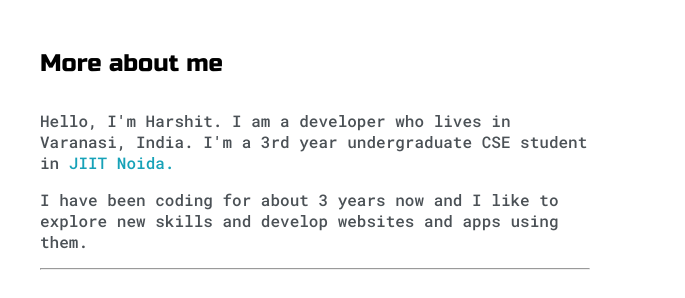
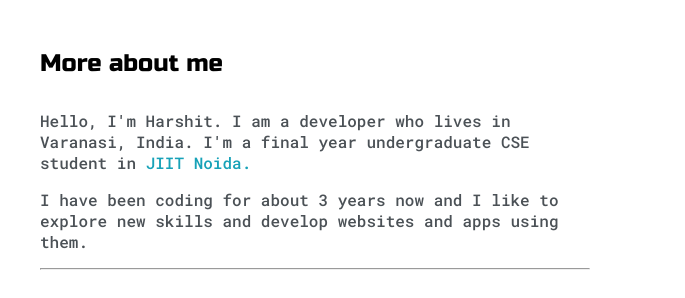
Before and after one commit to Harshitk-cp/Harshitk_Portfolio.github.io, a plain HTML site: page index.html in a window 1280 px wide. Shown: the part 714-1012 px from the top of the page, 0-685 px from the left. Drawn offline with Linux system fonts and the light colour scheme.

Commit message:
Update index.html

```diff
--- a/index.html
+++ b/index.html
@@ -79,7 +79,7 @@
 				<div class="about-me">
 					<h4>More about me</h4>
 
-					<p>Hello, I'm Harshit. I am a developer who lives in Varanasi, India. I'm a 3rd year undergraduate CSE student in <a target="_blank" href="https://www.jiit.ac.in/">JIIT Noida.</a></p>
+					<p>Hello, I'm Harshit. I am a developer who lives in Varanasi, India. I'm a final year undergraduate CSE student in <a target="_blank" href="https://www.jiit.ac.in/">JIIT Noida.</a></p>
 
 					<p>I have been coding for about 3 years now and I like to explore new skills and develop websites and apps using them.</p>
 
```
